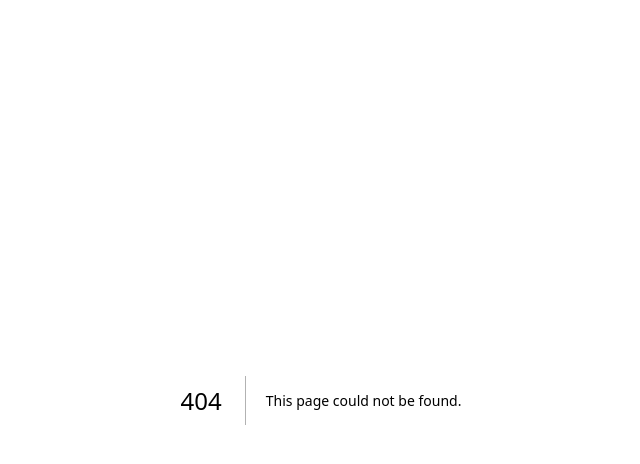
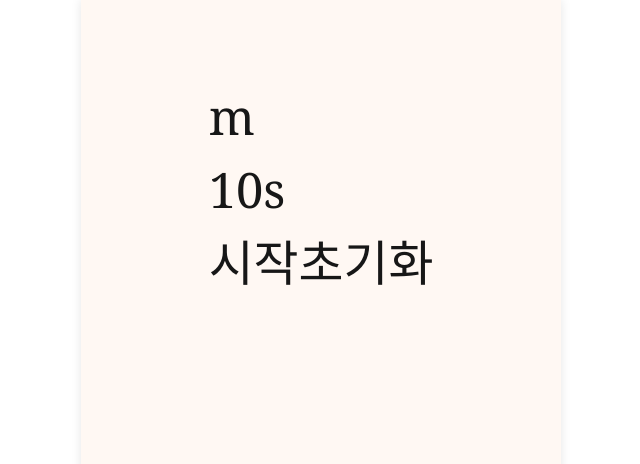
Before and after one commit to Azamman327/yes-tea, a Next.js app: page /timer in a window 1280 px wide. Before the commit this address had no page. Shown: the top 464 px of the page, without its empty margins (319-959 px from the left). Built offline with nearby package versions, Linux system fonts and the light colour scheme.

Commit message:
feat: 타이머 기능 추가

```diff
--- a/src/app/layout.tsx
+++ b/src/app/layout.tsx
@@ -3,12 +3,12 @@ import localFont from 'next/font/local';
 import './globals.css';
 
 const geistSans = localFont({
-  src: '../fonts/GeistVF.woff',
+  src: '../../public/fonts/GeistVF.woff',
   variable: '--font-geist-sans',
   weight: '100 900',
 });
 const geistMono = localFont({
-  src: '../fonts/GeistMonoVF.woff',
+  src: '../../public/fonts/GeistMonoVF.woff',
   variable: '--font-geist-mono',
   weight: '100 900',
 });
--- a/src/app/login/page.tsx
+++ b/src/app/login/page.tsx
@@ -6,7 +6,7 @@ export default function Login() {
     <div className="container">
       <div className=" flex flex-col gap-14 items-center">
         <Image src="/images/logo.png" width={250} height={250} alt="Picture of the author" />
-        <div className="w-full max-w-sm min-w-[200px] mt-16">
+        <form className="w-full max-w-sm min-w-[200px] mt-16">
           <input
             className="w-full bg-transparent placeholder:text-slate-400 text-slate-700 text-sm border border-slate-200 rounded-full px-3 py-2 transition duration-300 ease focus:outline-none focus:border-slate-400 hover:border-slate-300 shadow-sm focus:shadow"
             placeholder="유저 이름"
@@ -19,11 +19,11 @@ export default function Login() {
           />
           <button
             className="mt-4 w-full rounded-md bg-green-500 py-2 px-4 border border-transparent text-center text-sm text-white transition-all shadow-md hover:shadow-lg focus:bg-green-600 focus:shadow-none active:bg-green-600 hover:bg-green-600 active:shadow-none disabled:pointer-events-none disabled:opacity-50 disabled:shadow-none mt-10"
-            type="button"
+            type="submit"
           >
             로그인하기
           </button>
-        </div>
+        </form>
       </div>
     </div>
   );
--- /dev/null
+++ b/src/app/timer/page.tsx
@@ -0,0 +1,14 @@
+import '/src/styles/globals.css';
+import Timer from './timer';
+
+export default function TimerMain() {
+  return (
+    <div className='container'>
+      <div className='flex flexrow justify-center font-serif text-5xl'>
+        <Timer />
+
+        {/* <button onClick={}>stop</button> */}
+      </div>
+    </div>
+  );
+}
--- /dev/null
+++ b/src/app/timer/timer.tsx
@@ -0,0 +1,63 @@
+"use client";
+
+import { useState, useEffect } from "react";
+import '/src/styles/globals.css';
+
+export default function Timer () {
+  const [count, setCount] = useState(10);
+  const [isRunning, setIsRunning] = useState(false);
+  const [timerId, setTimerId] = useState<NodeJS.Timeout | null>(null);
+
+  useEffect(() => {
+    if (isRunning) {
+      const id = setInterval(() => {
+        setCount((prevCount) => {
+          if (prevCount <= 1) {
+            clearInterval(id);
+            return 0;
+          }
+          return prevCount - 1;
+        });
+      }, 1000);
+
+      setTimerId(id);
+    }
+
+    return () => clearInterval(timerId!);
+  }, [isRunning]);
+
+  const startTimer = () => {
+    setIsRunning(true);
+  };
+
+  const pauseTimer = () => {
+    setIsRunning(false);
+    if (timerId) {
+      clearInterval(timerId);
+    }
+  };
+
+  const resetTimer = () => {
+    setIsRunning(false);
+    if (timerId) {
+      clearInterval(timerId);
+    }
+    setCount(10);
+  };
+
+  return (
+    <div>
+      <span className='minute'></span>
+      <div>m</div>
+      <span className='second'></span>
+      <div>{count}s</div>
+      {
+        isRunning ?
+        <button onClick={pauseTimer}>정지</button>
+        :
+        <button onClick={startTimer}>시작</button>
+      }
+      <button onClick={resetTimer}>초기화</button>
+    </div>
+  );
+}
--- a/tailwind.config.ts
+++ b/tailwind.config.ts
@@ -13,6 +13,15 @@ const config: Config = {
         pointgreen: '#17C37B',
       },
     },
+    fontSize: {
+      sm: '0.8rem',
+      base: '1rem',
+      xl: '1.25rem',
+      '2xl': '1.563rem',
+      '3xl': '1.953rem',
+      '4xl': '2.441rem',
+      '5xl': '3.052rem',
+    }
   },
   plugins: [],
 };
```
Also changed, not shown: public/fonts/GeistMonoVF.woff (renamed from src/fonts/GeistMonoVF.woff), public/fonts/GeistVF.woff (renamed from src/fonts/GeistVF.woff).
